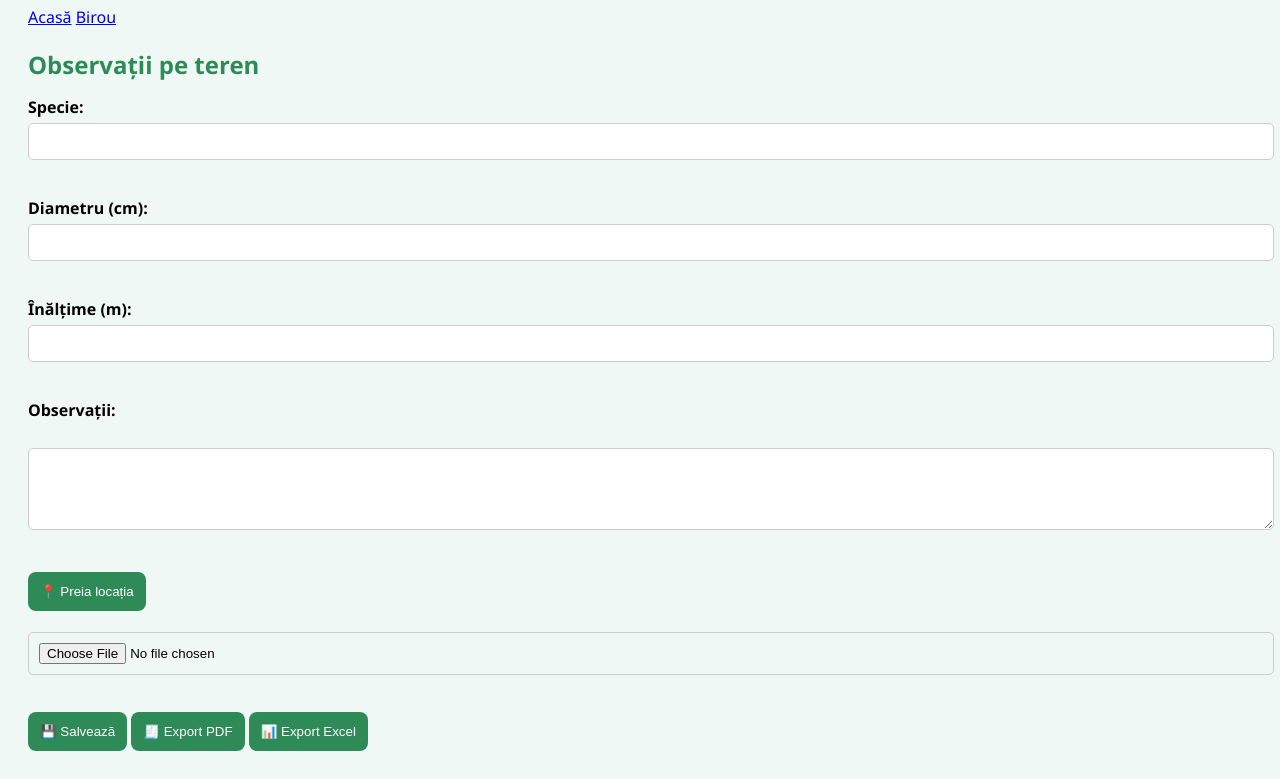
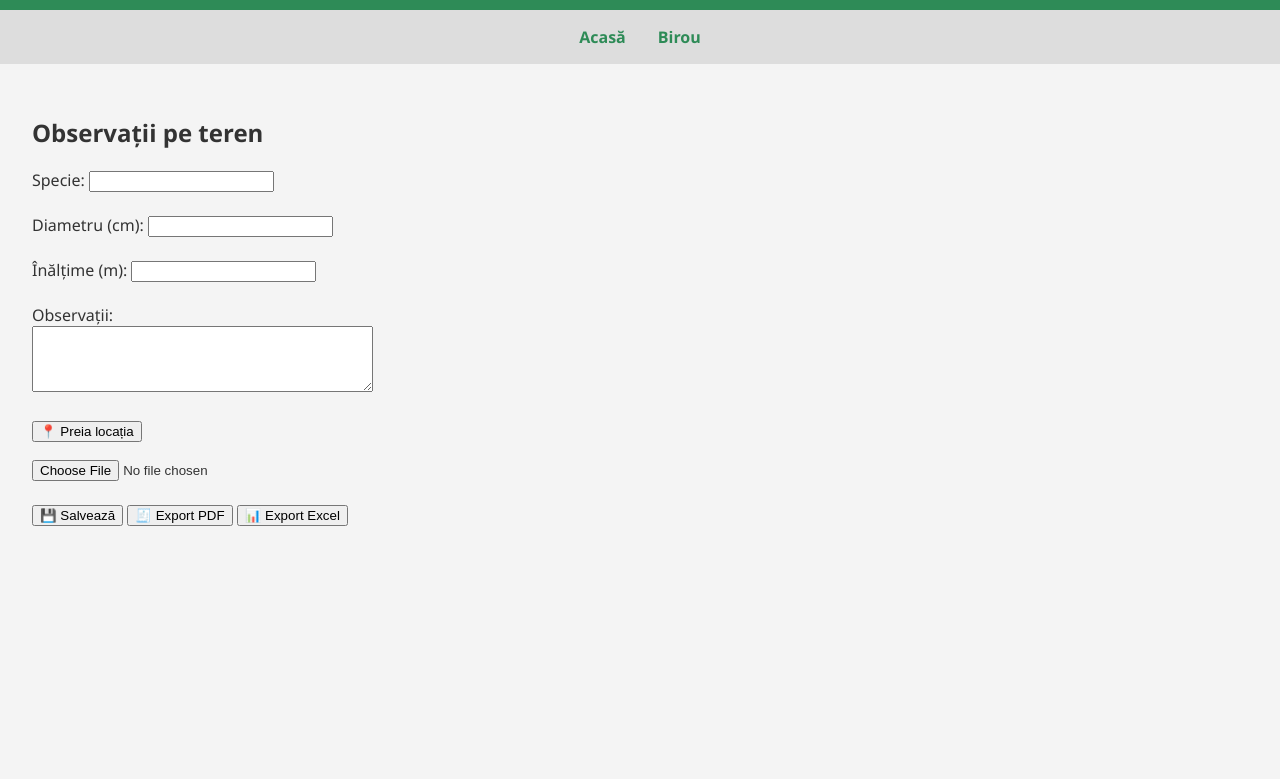
Before and after one commit to feldyb/Fisa-carnet, a plain HTML site: page teren.html in a window 1280 px wide. Shown: the part 108-887 px from the top of the page. After the commit the page ends 800 px from the top, so only its background shows below. Drawn offline with nearby package versions, Linux system fonts and the light colour scheme.

Commit message:
Update style.css

```diff
--- a/style.css
+++ b/style.css
@@ -1,40 +1,35 @@
 body {
   font-family: 'Segoe UI', sans-serif;
-  background: #f0f8f5;
-  padding: 20px;
+  margin: 0;
+  padding: 0;
+  background: #f4f4f4;
+  color: #333;
 }
-h2 {
+
+header {
+  background: #2e8b57;
+  color: white;
+  padding: 1rem;
+  text-align: center;
+}
+
+nav {
+  display: flex;
+  justify-content: center;
+  background: #ddd;
+}
+
+nav a {
+  padding: 1rem;
+  text-decoration: none;
   color: #2e8b57;
-  margin-bottom: 10px;
-}
-label {
-  display: block;
-  margin-top: 15px;
   font-weight: bold;
 }
-input, textarea {
-  width: 100%;
-  padding: 10px;
-  margin-top: 5px;
-  border-radius: 5px;
-  border: 1px solid #ccc;
+
+nav a:hover {
+  background: #ccc;
 }
-button {
-  margin-top: 15px;
-  padding: 12px;
-  background: #2e8b57;
-  color: white;
-  border: none;
-  border-radius: 8px;
-  cursor: pointer;
+
+.container {
+  padding: 2rem;
 }
-button:hover {
-  background: #246b45;
-}
-.section {
-  background: white;
-  padding: 15px;
-  margin-top: 20px;
-  border-radius: 8px;
-  box-shadow: 0 0 5px #ccc;
-}
```
